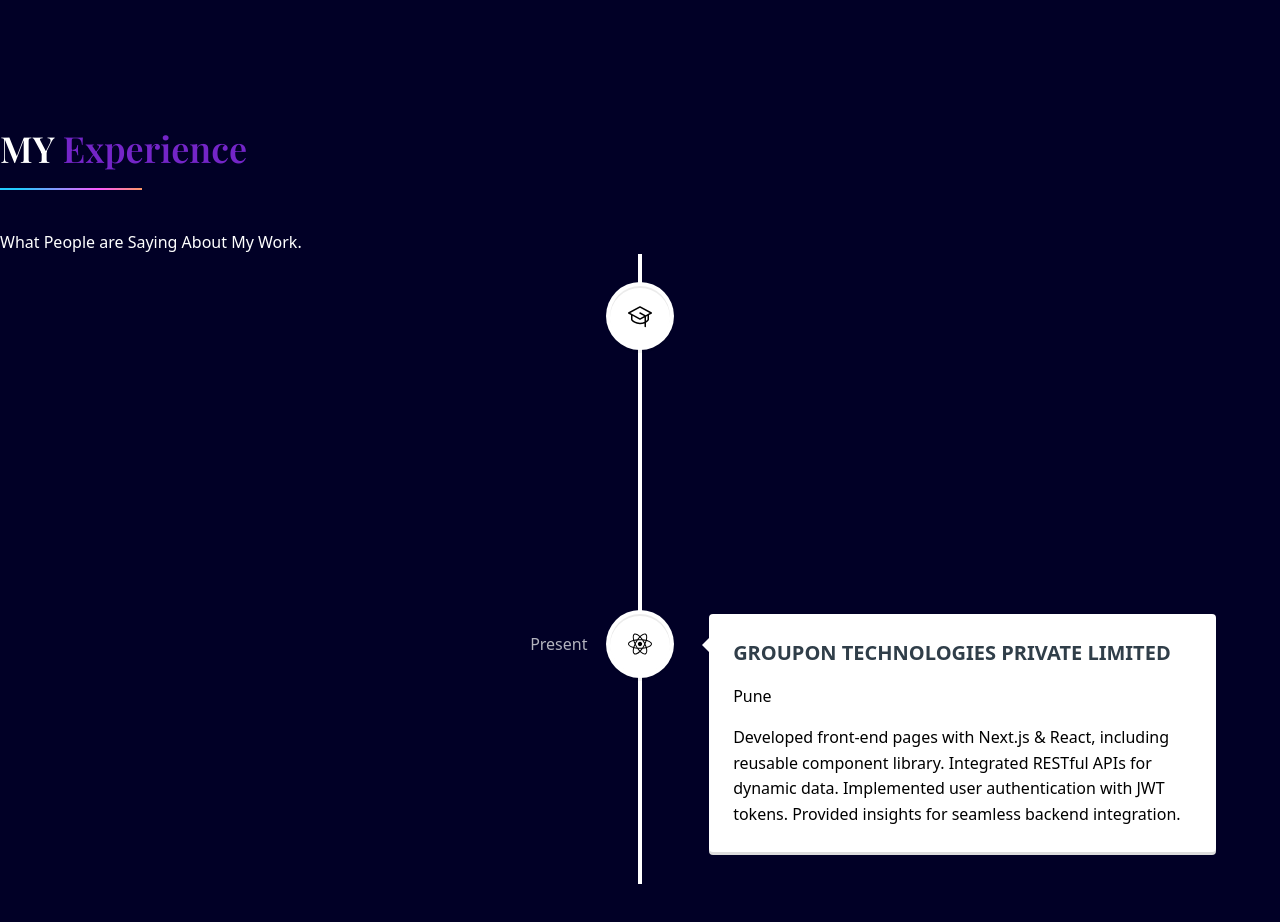
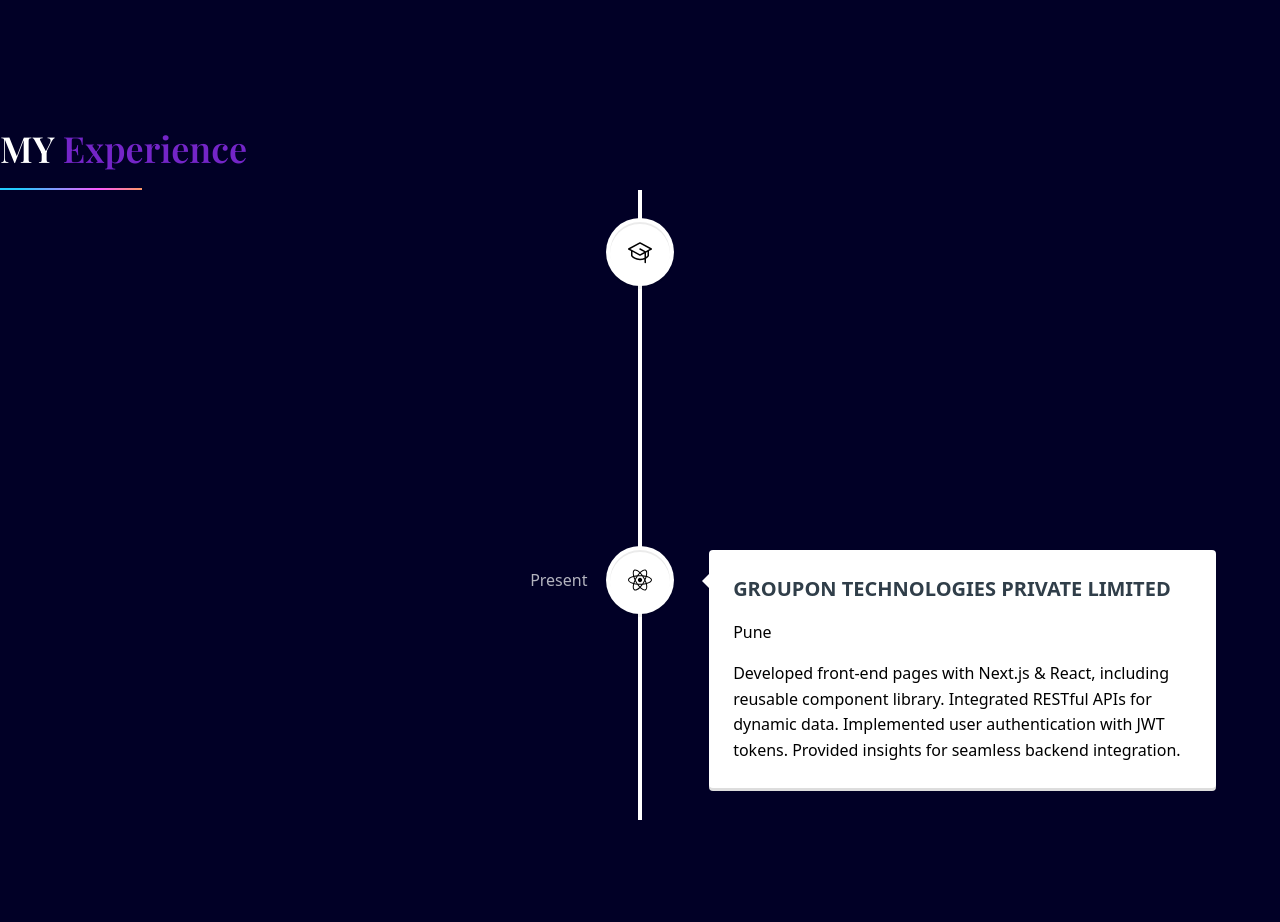
Before and after one commit to Om-Khairnar/Portfolio, a Next.js app: page /scenes/Experience in a window 1280 px wide. Shown: the top 922 px of the page. After the commit the page ends 884 px from the top, so only its background shows below. Built offline with nearby package versions, Linux system fonts and the light colour scheme.

Commit message:
Added my peoject 2

```diff
--- a/src/pages/scenes/Experience.jsx
+++ b/src/pages/scenes/Experience.jsx
@@ -46,7 +46,7 @@
           MY <span className="text-red">Experience</span>
         </p>
         <LineGradient width="w-1/3" />
-        <p className="mt-10">What People are Saying About My Work.</p>
+        {/* <p className="mt-10">What People are Saying About My Work.</p> */}
       </motion.div>
       <div>
         <VerticalTimeline>
--- a/src/pages/scenes/Projects.jsx
+++ b/src/pages/scenes/Projects.jsx
@@ -96,7 +96,8 @@
           />
           <Project
             title="Project 2"
-            overlayMessage="Custom message for Project 2"
+            overlayMessage="The Oversize is an ecommerce platform dedicated to selling oversized t-shirts. This project showcases my expertise in full-stack web development, utilizing React and Next.js for a responsive and dynamic frontend, Sanity for a flexible and scalable backend, and Stripe for secure payment processing. Together, these technologies create a seamless and engaging shopping experience."
+            overlayLink="https://theoversize.vercel.app/"
           />
 
           {/* ROW 2 */}
```
Also changed, not shown: public/assets/projects/project-2.jpeg.
